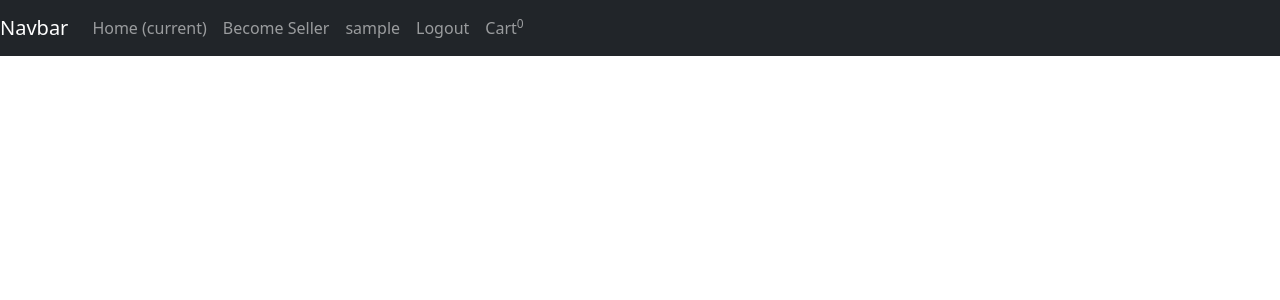
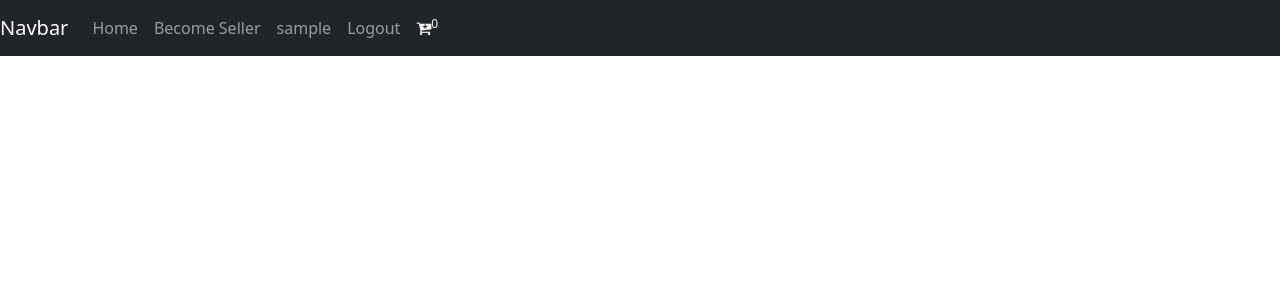
Before and after one commit to parvej1999/ddbms_mini_projects, a Django app: page / in a window 1280 px wide. Shown: the top 300 px of the page. Run offline with Django 4.2, Linux system fonts and the light colour scheme; the visitor is signed in with stand-in values (Sample User, id 1); data that the repository does not hold is empty.

Commit message:
cart icon added

```diff
--- a/ecom_mongodb/ddbmsEcom/templates/base.html
+++ b/ecom_mongodb/ddbmsEcom/templates/base.html
@@ -9,6 +9,7 @@
       <!-- Bootstrap CSS -->
       <link href="https://cdn.jsdelivr.net/npm/bootstrap@5.0.2/dist/css/bootstrap.min.css" rel="stylesheet" integrity="sha384-EVSTQN3/azprG1Anm3QDgpJLIm9Nao0Yz1ztcQTwFspd3yD65VohhpuuCOmLASjC" crossorigin="anonymous">
       <link rel="stylesheet" type="text/css" href="{% static 'css/custom.css' %}">
+      <link rel="stylesheet" href="https://cdnjs.cloudflare.com/ajax/libs/font-awesome/4.7.0/css/font-awesome.min.css">
       <title>
         {% block title %}
         {% endblock title %}
@@ -66,7 +67,7 @@
                   <a class="nav-link" href="{% url 'logout' %}" tabindex="-1">Logout</a>
                 </li>
                 <li class="nav-item">
-                  <a class="nav-link" href="{% url 'showCart' %}" tabindex="-1">Cart<sup>{{cart_items|length}}</sup></a>
+                  <a class="nav-link" href="{% url 'showCart' %}" tabindex="-1"><i class="fa fa-cart-plus" style="color:whitesmoke"></i><sup style="color:whitesmoke">{{cart_items|length}}</sup></a>
                 </li>
               {% endif %}
             </ul>
--- a/ecom_mongodb/ddbmsEcom/templates/items/items.html
+++ b/ecom_mongodb/ddbmsEcom/templates/items/items.html
@@ -22,7 +22,7 @@
                                     {% csrf_token %}
                                     {% load custom_tags %}
                                     <input type="hidden" name="prod_id" value = "{{item|mongo_id}}" id="add_prod_id">
-                                    <button type="submit" class="btn btn-sm btn-outline-primary">Cart</button>
+                                    <button type="submit" class="btn btn-sm btn-outline-primary"><i class="fa fa-cart-arrow-down" style="font-size:18px"></i></button>
                                 </form>
                             </td>
                             <td>
```
